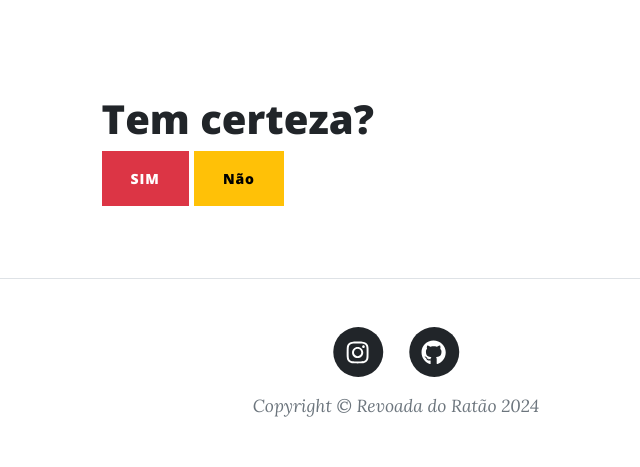
After one commit to WescleyPlinio/Blog-2, a Django app: page /deletar_mensagem/1/deletar/ in a window 1280 px wide. The commit adds this page. Shown: the part 601-1068 px from the top of the page, without its empty margins (244-884 px from the left). Run offline with Django 5.2, Linux system fonts and the light colour scheme; data comes from the database, SQL or seed files in the repository; both versions use the stored data as it was after the commit; some libraries are stand-ins or nearby versions.

Commit message:
Adicionando funcão delete no crud

```diff
--- /dev/null
+++ b/blog/templates/deletecontact.html
@@ -0,0 +1,41 @@
+{% extends "base.html" %}
+{% load static %}
+
+{% block header %}
+
+<!-- Page Header-->
+<header class="masthead" style="background-image: url('{{blog.capa.url}}')">
+    <div class="container position-relative px-4 px-lg-5">
+        <div class="row gx-4 gx-lg-5 justify-content-center">
+            <div class="col-md-10 col-lg-8 col-xl-7">
+                <div class="page-heading">
+                    <h1>Deletar contato</h1>
+                </div>
+            </div>
+        </div>
+    </div>
+</header>
+
+{% endblock header %}
+
+{% block conteudo %}
+
+<!-- Main Content-->
+<main class="mb-4">
+    <div class="container px-4 px-lg-5">
+        <div class="row gx-4 gx-lg-5 justify-content-center">
+            <div class="col-md-10 col-lg-8 col-xl-7">
+                <div class="my-5">
+                    <form id="contactForm" method="POST">
+                        {% csrf_token %}
+                        <h1>Tem certeza?</h1>
+                        <button class="btn btn-danger text-uppercase" id="submitButton" type="submit">Sim</button>
+                        <a class="btn btn-warning" href="{% url "mensagens" %}">Não</a>
+                    </form>
+                </div>
+            </div>
+        </div>
+    </div>
+</main>
+
+{% endblock conteudo %}
--- a/blog/templates/mensagens.html
+++ b/blog/templates/mensagens.html
@@ -33,7 +33,7 @@
                             Número:
                             <a href="#!">{{mensagem.telefone}}</a>
                         </p>
-                        <a href="{% url 'editar_mensagem' mensagem.id %}">
+                        <a href="{% url 'deletar_mensagem' mensagem.id %}">
                             <button type="button" class="btn btn-sm btn-danger">Deletar</button>
                         </a>
                         <a href="{% url 'editar_mensagem' mensagem.id %}">
--- a/blog/urls.py
+++ b/blog/urls.py
@@ -9,4 +9,6 @@ urlpatterns = [
     path('mensagens/', views.mensagens, name='mensagens'),
     path('editar_mensagem/<int:mensagem_id>/editar/',
          views.editar_mensagem, name='editar_mensagem'),
+    path('deletar_mensagem/<int:mensagem_id>/deletar/',
+         views.deletar_mensagem, name='deletar_mensagem'),
 ]
--- a/blog/views.py
+++ b/blog/views.py
@@ -1,4 +1,4 @@
-from django.shortcuts import render
+from django.shortcuts import render, redirect
 from .models import Post, Blog, Mensagem
 
 def index(request):
@@ -88,3 +88,16 @@ def editar_mensagem(request, mensagem_id):
         mensagem.save()
 
     return render(request, "editcontact.html", context)
+
+def deletar_mensagem(request, mensagem_id):
+    context = {
+        "blog" : Blog.objects.first(),
+        "mensagem" : Mensagem.objects.get(pk = mensagem_id),
+    }
+
+    if request.method == "POST":
+        context["mensagem"].delete()
+        return redirect("mensagens")
+
+    else:
+        return render(request, "deletecontact.html", context)
```
Also changed, not shown: db.sqlite3.
